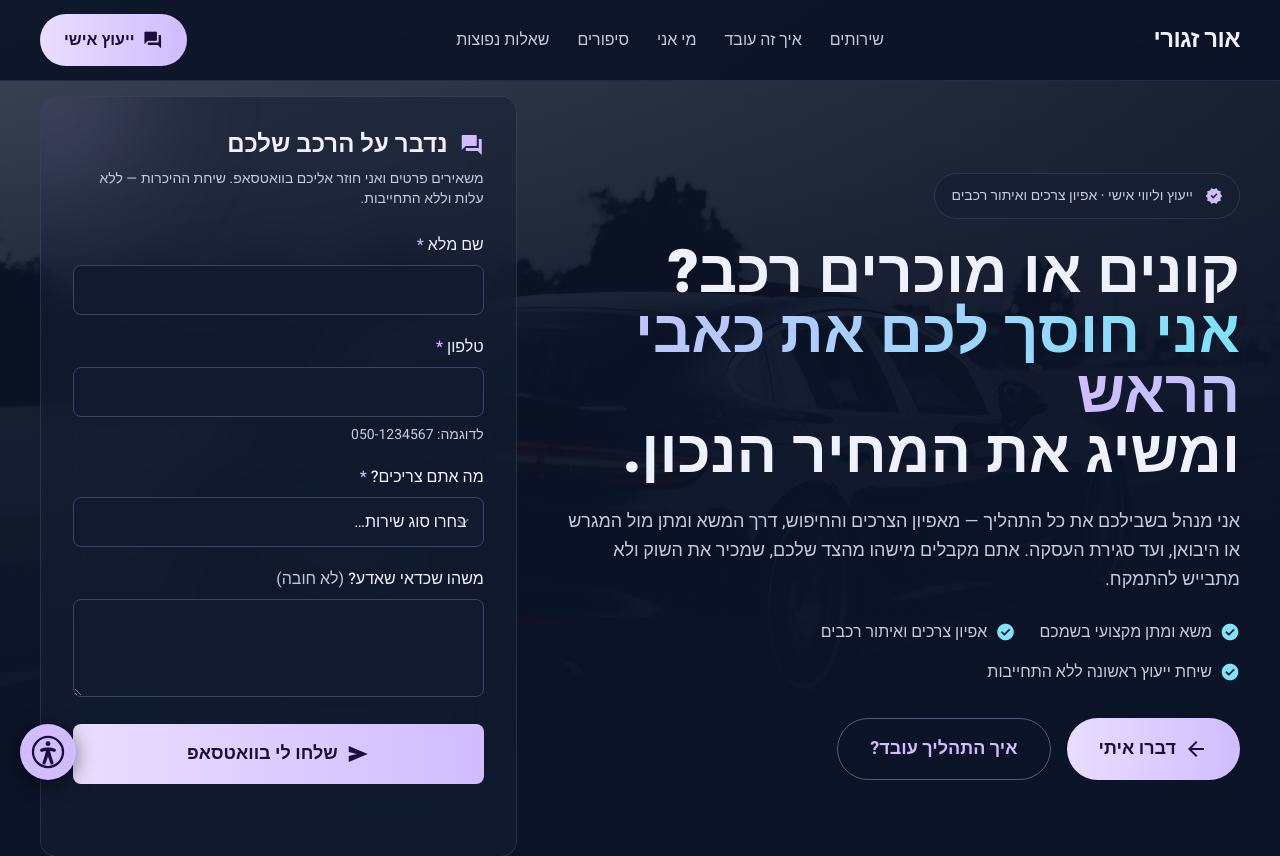
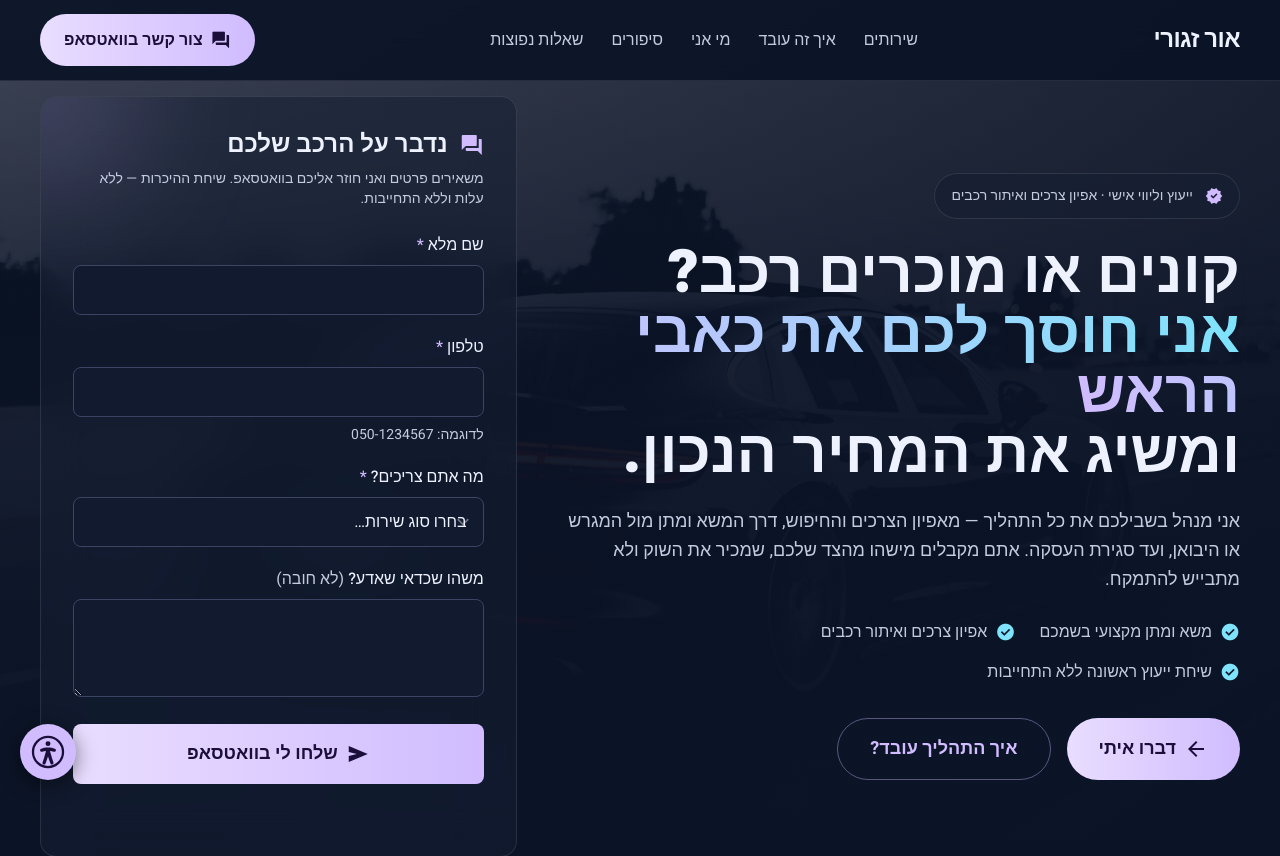
Before and after one commit to YradenShua7/AdvisorCar, a website: page index.html in a window 1280 px wide. Shown: the top 856 px of the page. Drawn offline with nearby package versions, Linux system fonts and the light colour scheme.

Commit message:
rename primary CTA to צור קשר בוואטסאפ

```diff
--- a/index.html
+++ b/index.html
@@ -215,7 +215,7 @@
 
     <a class="hidden md:inline-flex items-center gap-2 btn-primary font-bold py-3 px-6 rounded-full min-h-[44px]" href="#lead-form">
       <span aria-hidden="true" class="material-symbols-outlined text-xl">forum</span>
-      ייעוץ אישי
+      צור קשר בוואטסאפ
     </a>
 
     <button aria-controls="mobile-menu" aria-expanded="false" aria-label="פתיחת תפריט ניווט"
@@ -232,7 +232,7 @@
       <li><a class="block py-3 px-3 rounded-lg text-lg hover:bg-white/5" href="#about">מי אני</a></li>
       <li><a class="block py-3 px-3 rounded-lg text-lg hover:bg-white/5" href="#testimonials">סיפורים</a></li>
       <li><a class="block py-3 px-3 rounded-lg text-lg hover:bg-white/5" href="#faq">שאלות נפוצות</a></li>
-      <li class="mt-2"><a class="block text-center btn-primary font-bold py-3 px-6 rounded-full" href="#lead-form">ייעוץ אישי</a></li>
+      <li class="mt-2"><a class="block text-center btn-primary font-bold py-3 px-6 rounded-full" href="#lead-form">צור קשר בוואטסאפ</a></li>
     </ul>
   </div>
 </nav>
```
